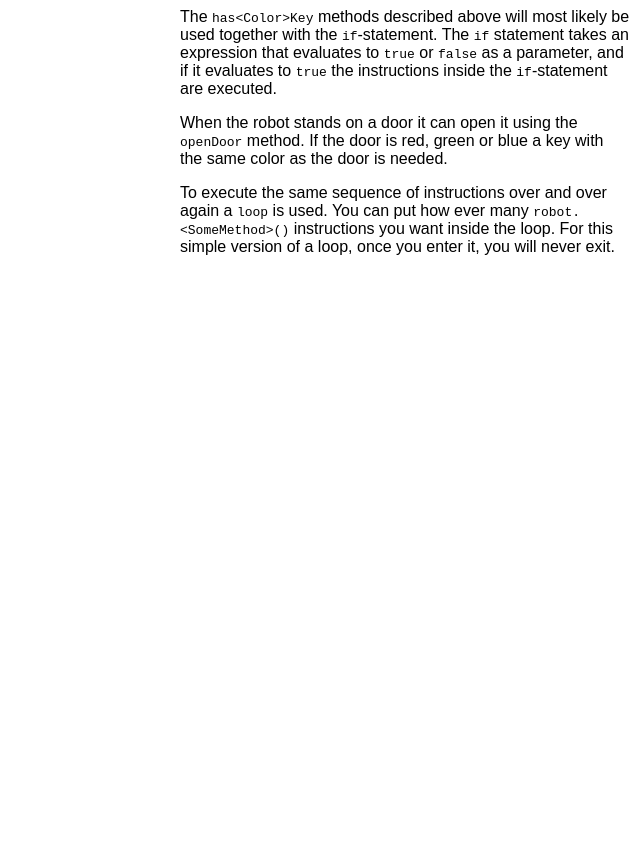
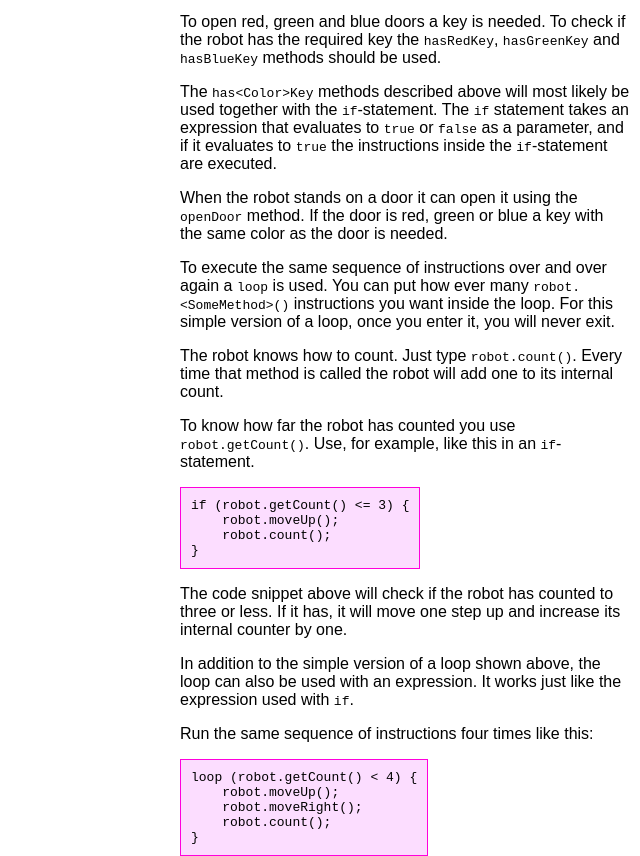
Before and after one commit to Tobbe/robotgame, a website: page index.html in a window 1280 px wide. Shown: the part 858-1714 px from the top of the page, without its empty margins (640-1280 px from the left). Before the commit the page ends 1130 px from the top, so only its background shows below. Drawn offline with Linux system fonts and the light colour scheme.

Commit message:
Document count(), getCount() and loop (expression)
Fixes #5

```diff
--- a/index.html
+++ b/index.html
@@ -50,6 +50,11 @@
             &nbsp;&nbsp;&nbsp;&nbsp;robot.&lt;SomeMethod&gt;();<br>
             &nbsp;&nbsp;&nbsp;&nbsp;...<br>
             }<br>
+            loop (&lt;expression&gt;) {<br>
+            &nbsp;&nbsp;&nbsp;&nbsp;...<br>
+            }<br>
+            robot.count();<br>
+            robot.getCount();<br>
         </code>
         <p>
             All move-functions take one parameter, called <code>steps</code>.
@@ -102,6 +107,42 @@
             the loop. For this simple version of a loop, once you enter it,
             you will never exit.
         </p>
+        <p>
+            The robot knows how to count. Just type <code>robot.count()</code>.
+            Every time that method is called the robot will add one to its
+            internal count.
+        </p>
+        <p>
+            To know how far the robot has counted you use
+            <code>robot.getCount()</code>. Use, for example, like this in an
+            <code>if</code>-statement.
+        </p>
+        <code class="info-area">
+            if (robot.getCount() &lt;= 3) {<br>
+            &nbsp;&nbsp;&nbsp;&nbsp;robot.moveUp();<br>
+            &nbsp;&nbsp;&nbsp;&nbsp;robot.count();<br>
+            }
+        </code>
+        <p>
+            The code snippet above will check if the robot has counted to
+            three or less. If it has, it will move one step up and increase
+            its internal counter by one.
+        </p>
+        <p>
+            In addition to the simple version of a loop shown above, the loop
+            can also be used with an expression. It works just like the
+            expression used with <code>if</code>.
+        </p>
+        <p>
+            Run the same sequence of instructions four times like this:
+        </p>
+        <code class="info-area">
+            loop (robot.getCount() &lt; 4) {<br>
+            &nbsp;&nbsp;&nbsp;&nbsp;robot.moveUp();<br>
+            &nbsp;&nbsp;&nbsp;&nbsp;robot.moveRight();<br>
+            &nbsp;&nbsp;&nbsp;&nbsp;robot.count();<br>
+            }<br>
+        </code>
     </div>
 
     <script src="jquery-2.1.4.js"></script>
```
